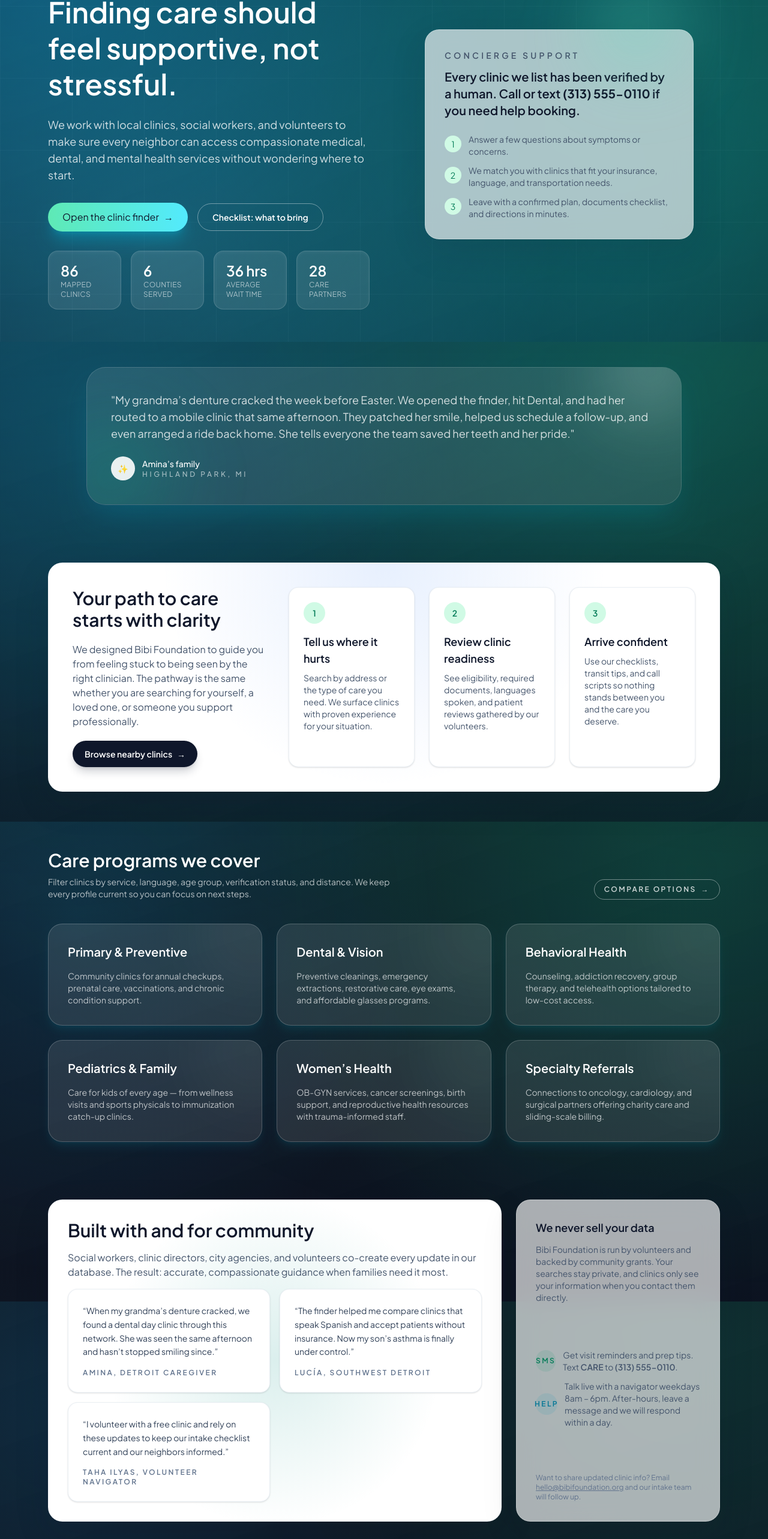
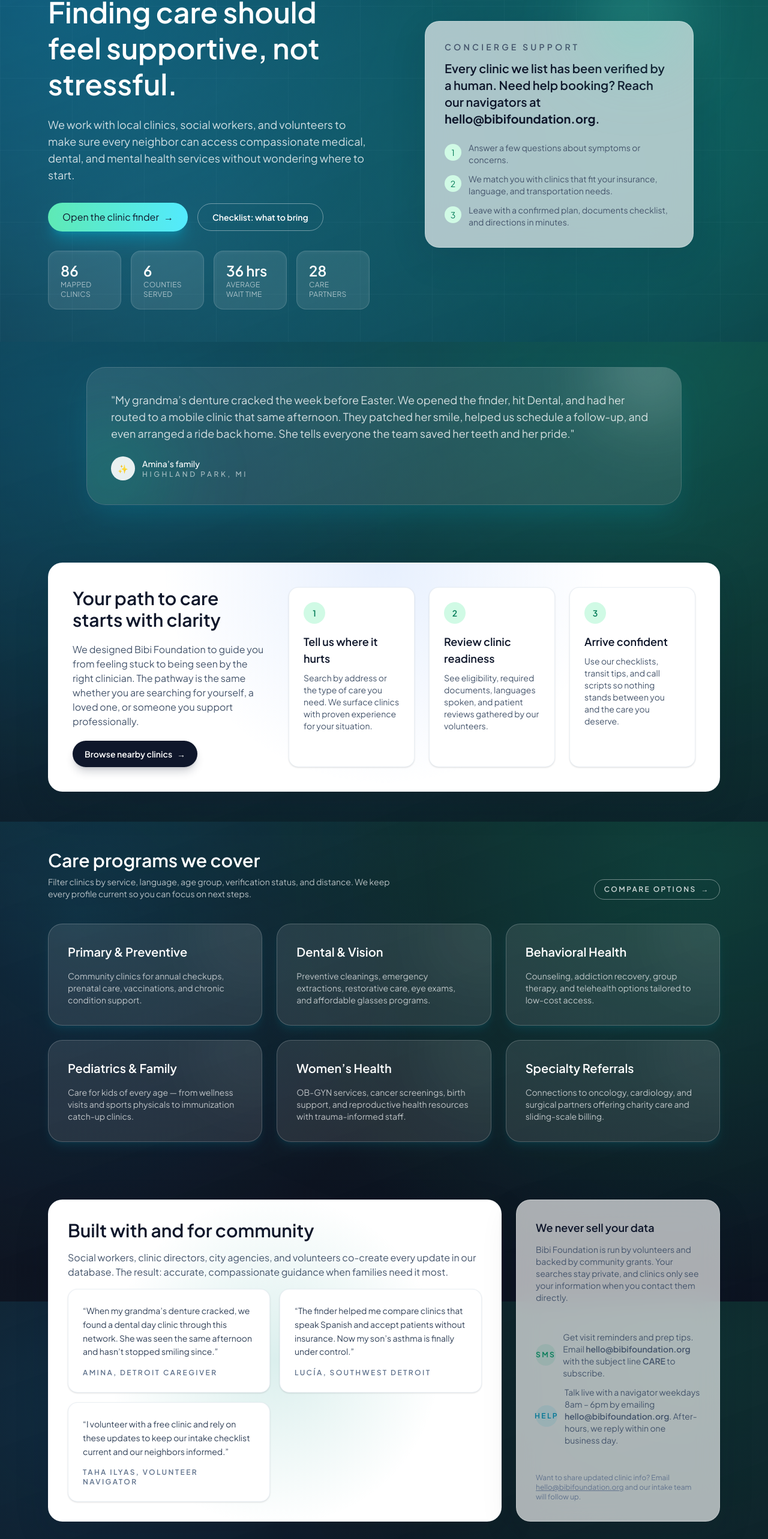
Before and after one commit to atkunja/ClinicFinder, a Next.js app: page / in a window 1280 px wide. Shown: the part 230-2796 px from the top of the page at 60% size. Built offline with nearby package versions, Linux system fonts and the light colour scheme; no server answers.

Commit message:
Updated project and added .gitignore

```diff
--- a/src/app/finder/results.tsx
+++ b/src/app/finder/results.tsx
@@ -40,7 +40,7 @@
             <ul className="mt-3 list-disc space-y-1 pl-5 text-xs text-slate-500">
               <li>Disable <strong>Verified only</strong> to view every option.</li>
               <li>Expand the search radius or enter a nearby landmark.</li>
-              <li>Need hands-on help? Call <span className="font-semibold">(313) 555-0110</span> and we will guide you.</li>
+              <li>Need hands-on help? Email <span className="font-semibold">hello@bibifoundation.org</span> and we will guide you.</li>
             </ul>
           </div>
         ) : (
--- a/src/app/page.tsx
+++ b/src/app/page.tsx
@@ -79,7 +79,7 @@
   },
   {
     q: "Can I get transportation help?",
-    a: "Many clinics offer bus vouchers or ride-share credits. Look for the Access icon on a clinic profile or call our helpline at (313) 555-0110 for support.",
+    a: "Many clinics offer bus vouchers or ride-share credits. Look for the Access icon on a clinic profile or email our navigators at hello@bibifoundation.org for support.",
   },
   {
     q: "Do you cover mental health services?",
@@ -150,7 +150,7 @@
               Concierge support
             </h2>
             <p className="mt-3 text-xl font-semibold text-slate-900">
-              Every clinic we list has been verified by a human. Call or text <span className="font-bold">(313) 555-0110</span> if you need help booking.
+              Every clinic we list has been verified by a human. Need help booking? Reach our navigators at <span className="font-bold">hello@bibifoundation.org</span>.
             </p>
             <div className="mt-6 space-y-3 text-sm text-slate-600">
               <div className="flex items-start gap-3">
@@ -298,7 +298,7 @@
                   SMS
                 </span>
                 <div>
-                  Get visit reminders and prep tips. Text <span className="font-semibold">CARE</span> to <span className="font-semibold">(313) 555-0110</span>.
+                  Get visit reminders and prep tips. Email <span className="font-semibold">hello@bibifoundation.org</span> with the subject line <span className="font-semibold">CARE</span> to subscribe.
                 </div>
               </div>
               <div className="flex items-center gap-3">
@@ -306,7 +306,7 @@
                   HELP
                 </span>
                 <div>
-                  Talk live with a navigator weekdays 8am – 6pm. After-hours, leave a message and we will respond within a day.
+                  Talk live with a navigator weekdays 8am – 6pm by emailing <span className="font-semibold">hello@bibifoundation.org</span>. After-hours, we reply within one business day.
                 </div>
               </div>
             </div>
--- a/src/app/prepare/page.tsx
+++ b/src/app/prepare/page.tsx
@@ -112,7 +112,7 @@
             ))}
           </ul>
           <div className="rounded-2xl border border-emerald-200/60 bg-emerald-50/70 px-4 py-3 text-sm text-emerald-700">
-            Unsure about documentation? Call the clinic a day ahead or contact our navigators at <span className="font-semibold">(313) 555-0110</span>. We will confirm what they need.
+            Unsure about documentation? Call the clinic a day ahead or contact our navigators at <span className="font-semibold">hello@bibifoundation.org</span>. We will confirm what they need.
           </div>
         </div>
       </section>
```
